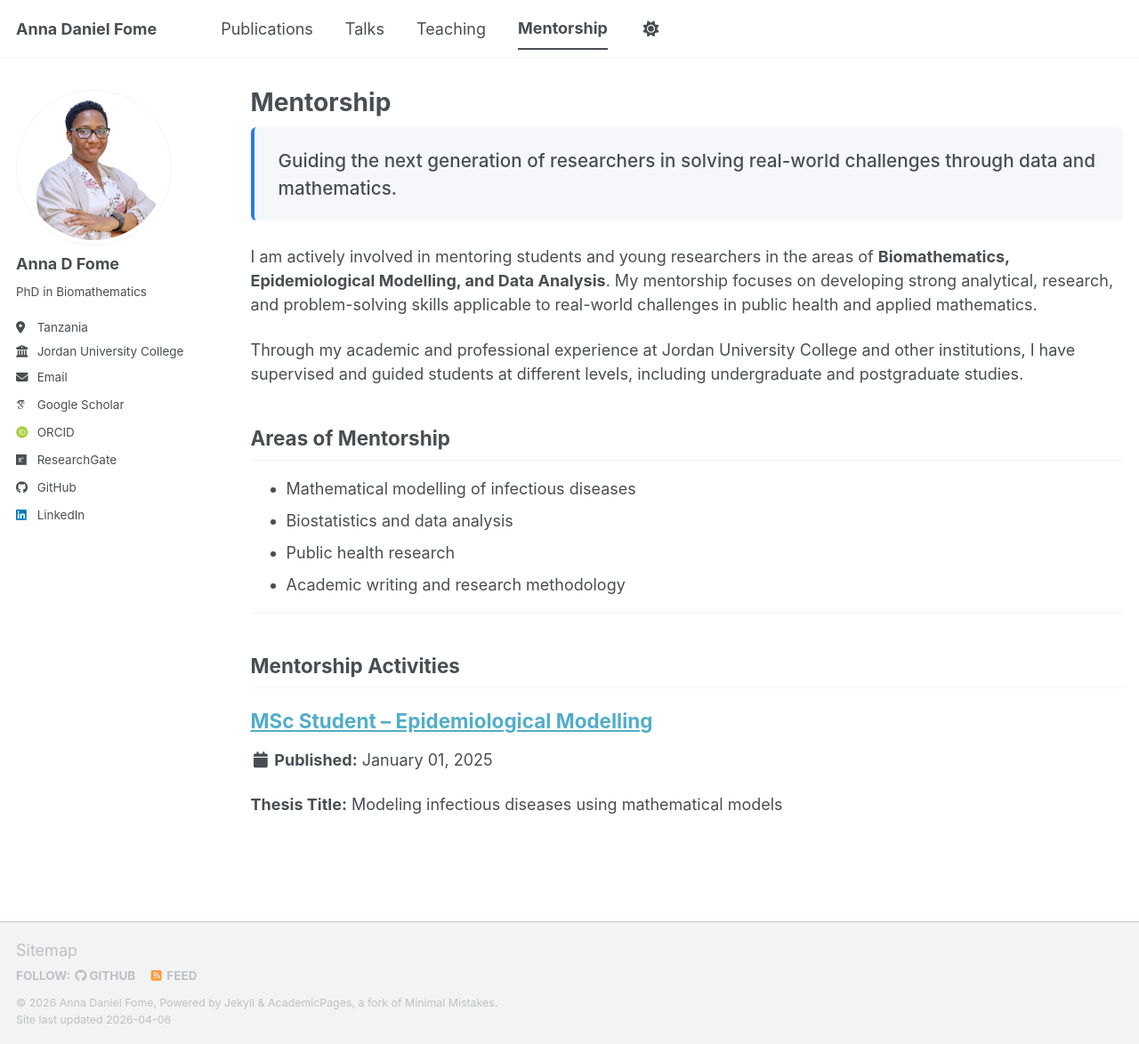
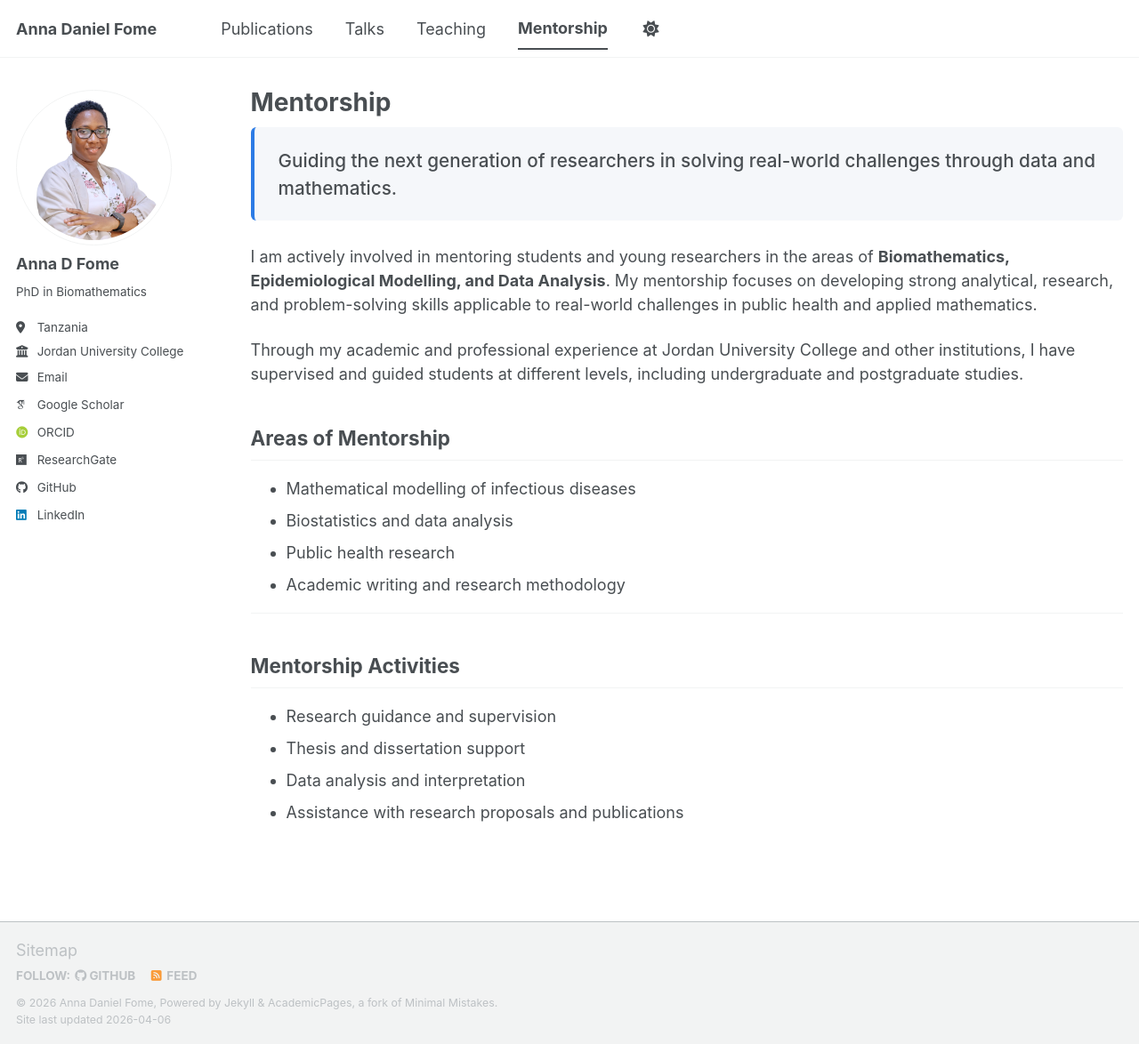
Before and after one commit to FomeA/FomeA.github.io, a Jekyll site: the page built from _pages/mentorship.html, in a window 1280 px wide and 1174 px high. Shown: the whole window at 89% size. Built offline with Jekyll 4.4.1, drawn with Linux system fonts in a browser that asks for light colours; some web fonts are replaced; a script bundle is joined from its source files by our own code; library files that are not in the unit come from our copies.

Commit message:
Update mentorship.html

```diff
--- a/_pages/mentorship.html
+++ b/_pages/mentorship.html
@@ -36,9 +36,12 @@ author_profile: true
   <hr>
 
   <h2>Mentorship Activities</h2>
+  <ul>
+    <li>Research guidance and supervision
+    <li>Thesis and dissertation support
+    <li>Data analysis and interpretation
+    <li>Assistance with research proposals and publications
+  </ul>
 
-  {% for post in site.mentorship reversed %}
-    {% include archive-single.html %}
-  {% endfor %}
 
 </div>
```
